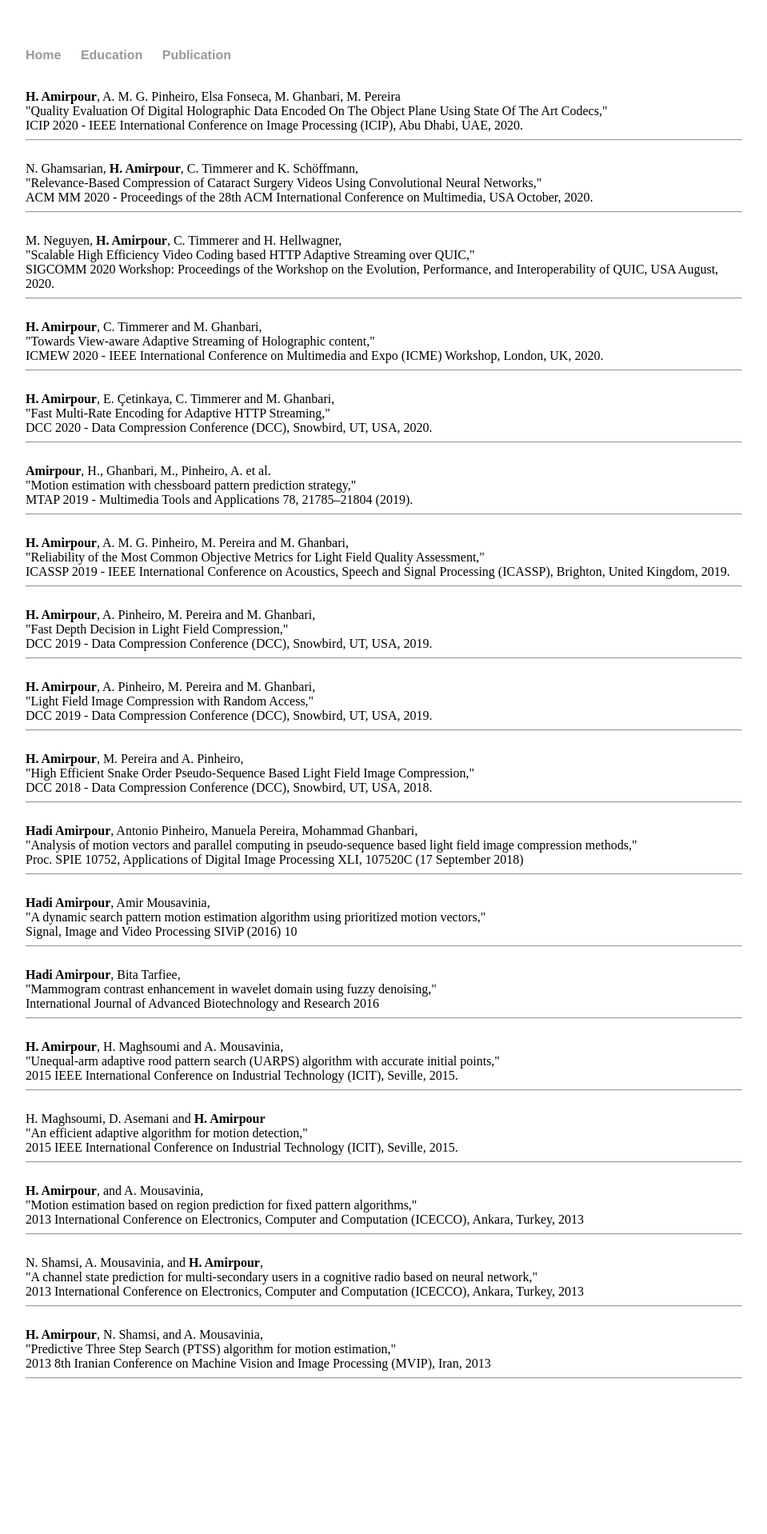
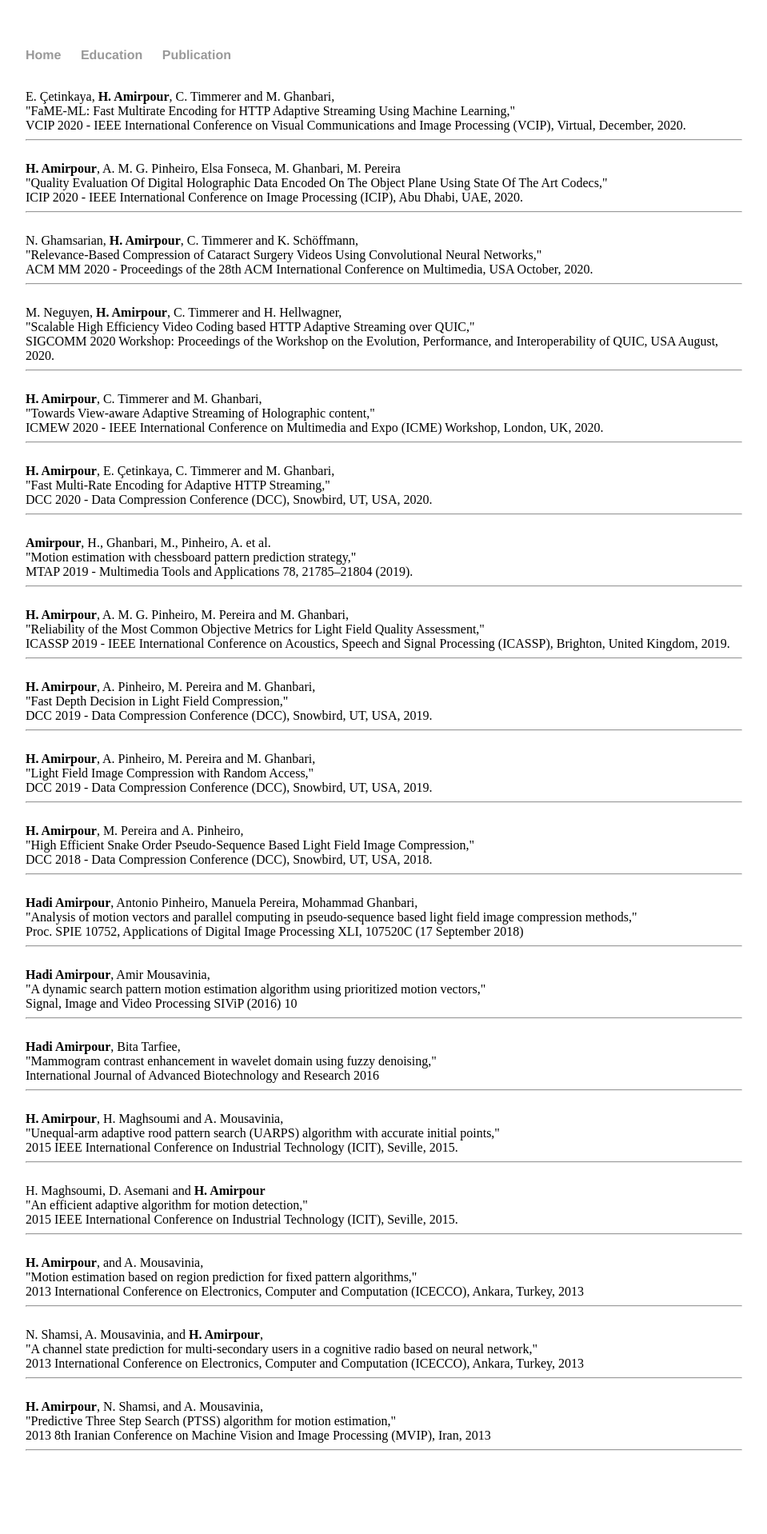
Before and after one commit to HadiAmirpour/hadiamirpour.github.io, a Jekyll site: the page publication.html, which Jekyll copies as it is, in a window 1280 px wide. Shown: the whole page at 80% size, without its empty margins (160-1119 px from the left). Built offline with Jekyll 4.4.1, drawn with Linux system fonts in a browser that asks for light colours; before the commit the page ends 1828 px from its top, so only the background shows below that.

Commit message:
Update publication.html

```diff
--- a/publication.html
+++ b/publication.html
@@ -21,6 +21,12 @@
 
 
 
+		<br />
+
+		<h>E. Çetinkaya, <b>H. Amirpour</b>, C. Timmerer and M. Ghanbari,<br />
+		"FaME-ML: Fast Multirate Encoding for HTTP Adaptive Streaming Using Machine Learning," <br />
+		VCIP 2020 - IEEE International Conference on Visual Communications and Image Processing (VCIP), Virtual, December, 2020.</h>
+		<hr>
 		<br />
 
 		<h><b>H. Amirpour</b>, A. M. G. Pinheiro,  Elsa Fonseca, M. Ghanbari, M. Pereira <br />
```
